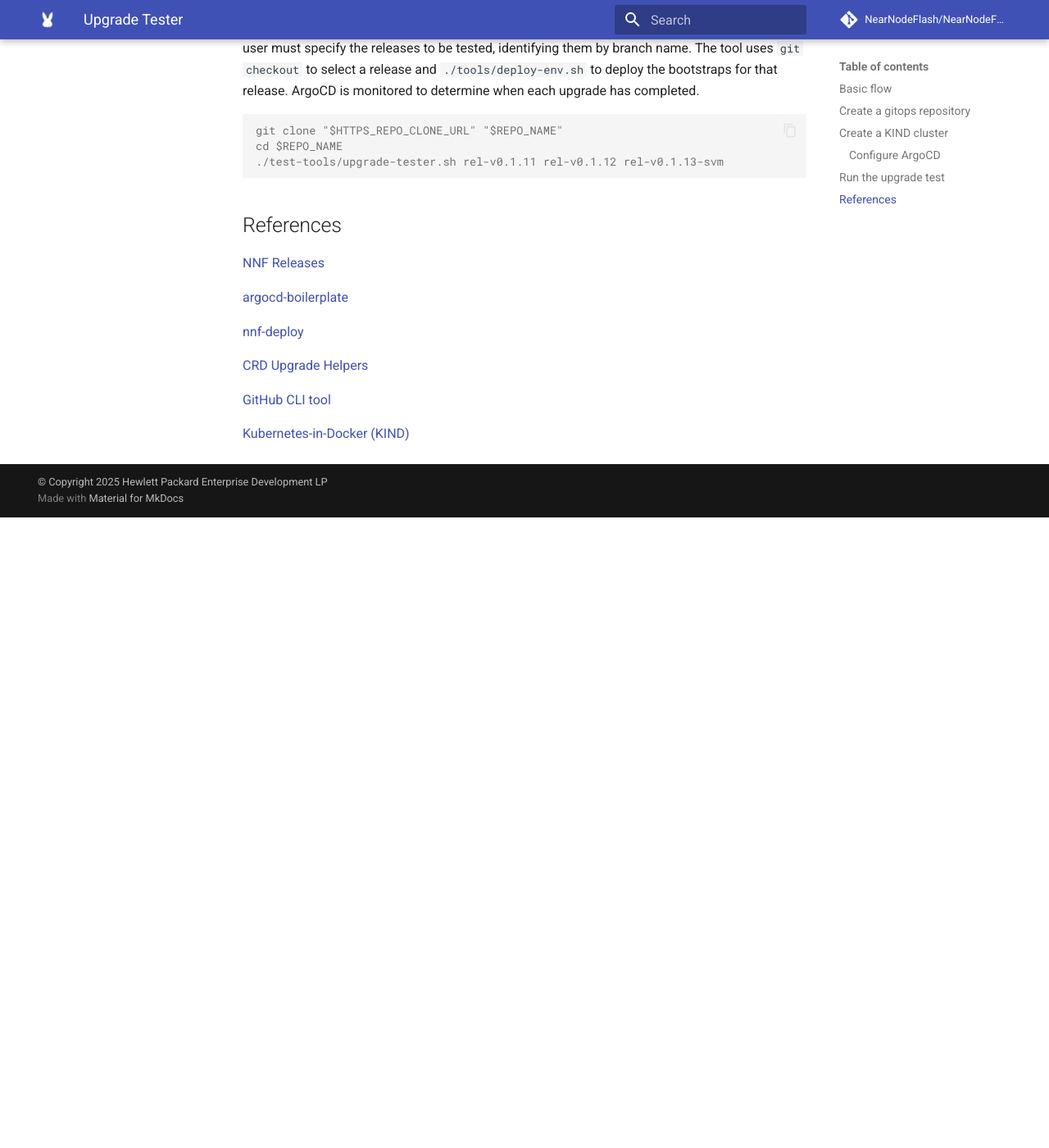
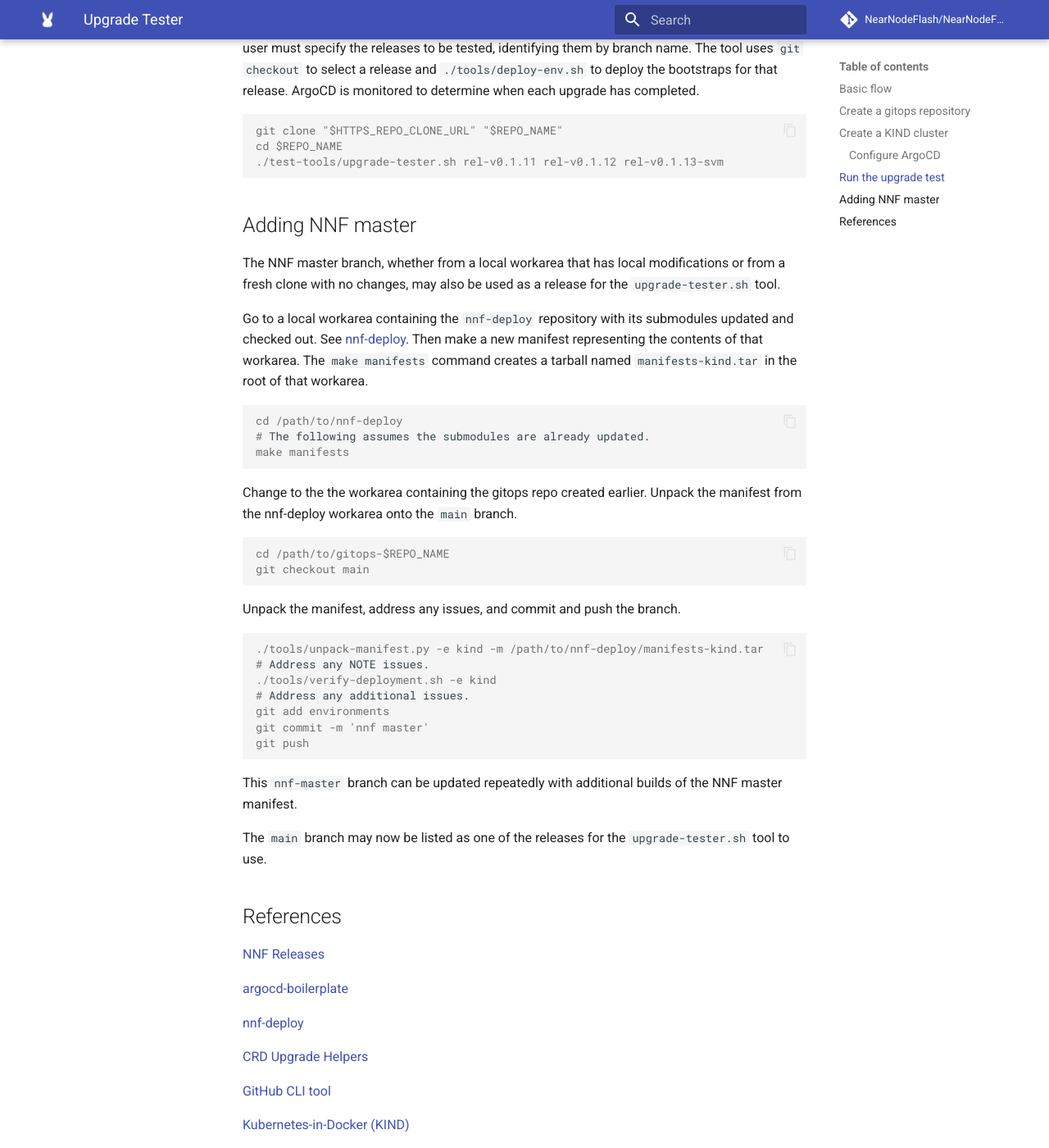
Before and after one commit to NearNodeFlash/NearNodeFlash.github.io, an MkDocs documentation site: the page built from docs/repo-guides/testing/upgrade-tester.md, in a window 1280 px wide and 1400 px high, scrolled down 2180 px. Shown: the whole window at 82% size. Built offline with MkDocs 1.6.1 and Material for MkDocs 9.7.7, drawn with Linux system fonts in a browser that asks for light colours; comment, search, counter and statistics services are not loaded; the version menu is left out; before the commit the page ends 2811 px from its top, so only the background shows below that.

Commit message:
upgrade-tester: describe how to add nnf master
Signed-off-by: Dean Roehrich <dean.roehrich@hpe.com>

````diff
--- a/docs/repo-guides/testing/upgrade-tester.md
+++ b/docs/repo-guides/testing/upgrade-tester.md
@@ -77,6 +77,41 @@ cd $REPO_NAME
 ./test-tools/upgrade-tester.sh rel-v0.1.11 rel-v0.1.12 rel-v0.1.13-svm
 ```
 
+## Adding NNF master
+
+The NNF master branch, whether from a local workarea that has local modifications or from a fresh clone with no changes, may also be used as a release for the `upgrade-tester.sh` tool.
+
+Go to a local workarea containing the `nnf-deploy` repository with its submodules updated and checked out. See [nnf-deploy](https://github.com/NearNodeFlash/nnf-deploy). Then make a new manifest representing the contents of that workarea. The `make manifests` command creates a tarball named `manifests-kind.tar` in the root of that workarea.
+
+```console
+cd /path/to/nnf-deploy
+# The following assumes the submodules are already updated.
+make manifests
+```
+
+Change to the the workarea containing the gitops repo created earlier. Unpack the manifest from the nnf-deploy workarea onto the `main` branch.
+
+```console
+cd /path/to/gitops-$REPO_NAME
+git checkout main
+```
+
+Unpack the manifest, address any issues, and commit and push the branch.
+
+```console
+./tools/unpack-manifest.py -e kind -m /path/to/nnf-deploy/manifests-kind.tar
+# Address any NOTE issues.
+./tools/verify-deployment.sh -e kind
+# Address any additional issues.
+git add environments
+git commit -m 'nnf master'
+git push
+```
+
+This `nnf-master` branch can be updated repeatedly with additional builds of the NNF master manifest.
+
+The `main` branch may now be listed as one of the releases for the `upgrade-tester.sh` tool to use.
+
 ## References
 
 [NNF Releases](https://github.com/NearNodeFlash/nnf-deploy/releases)
````
